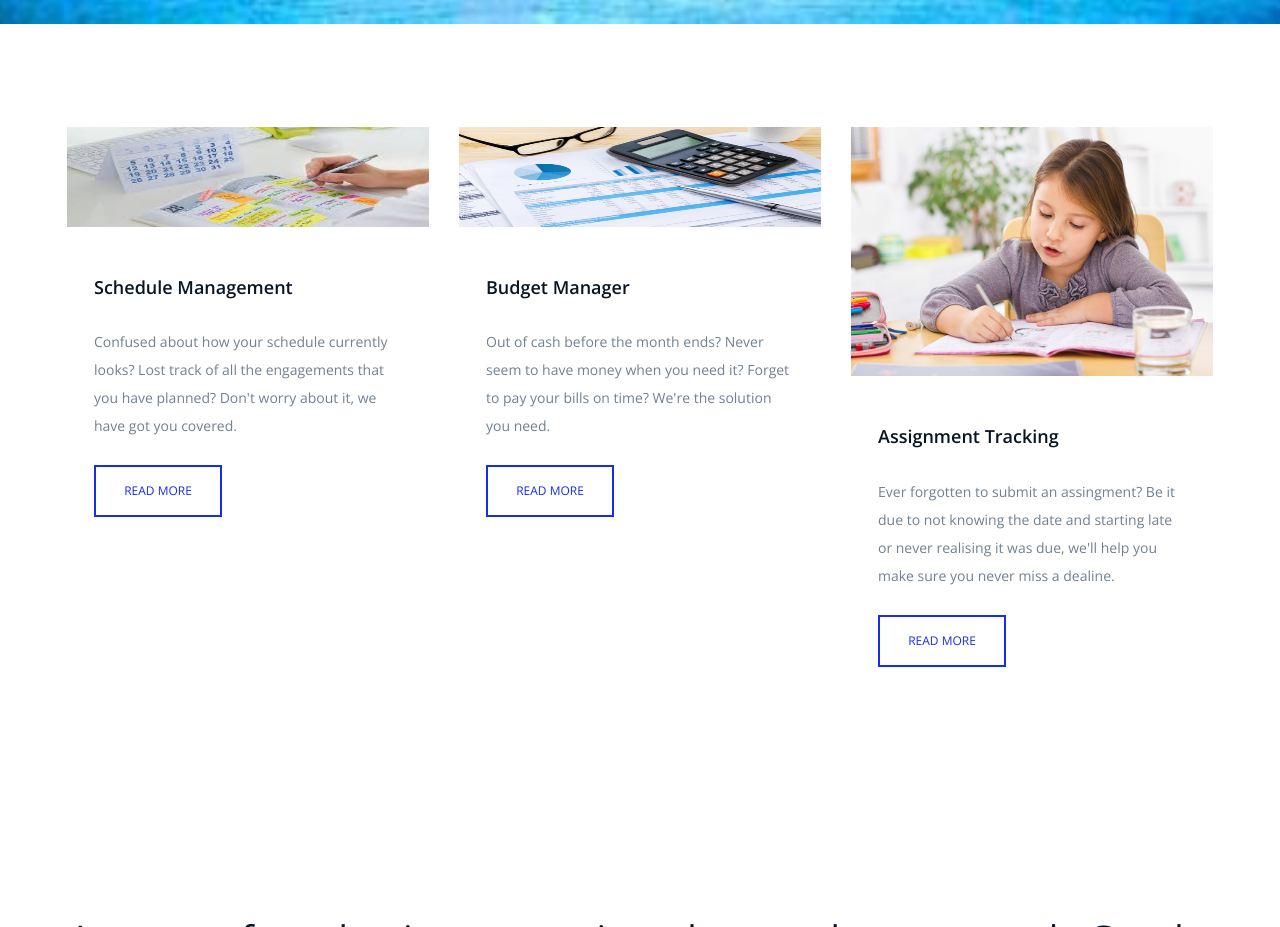
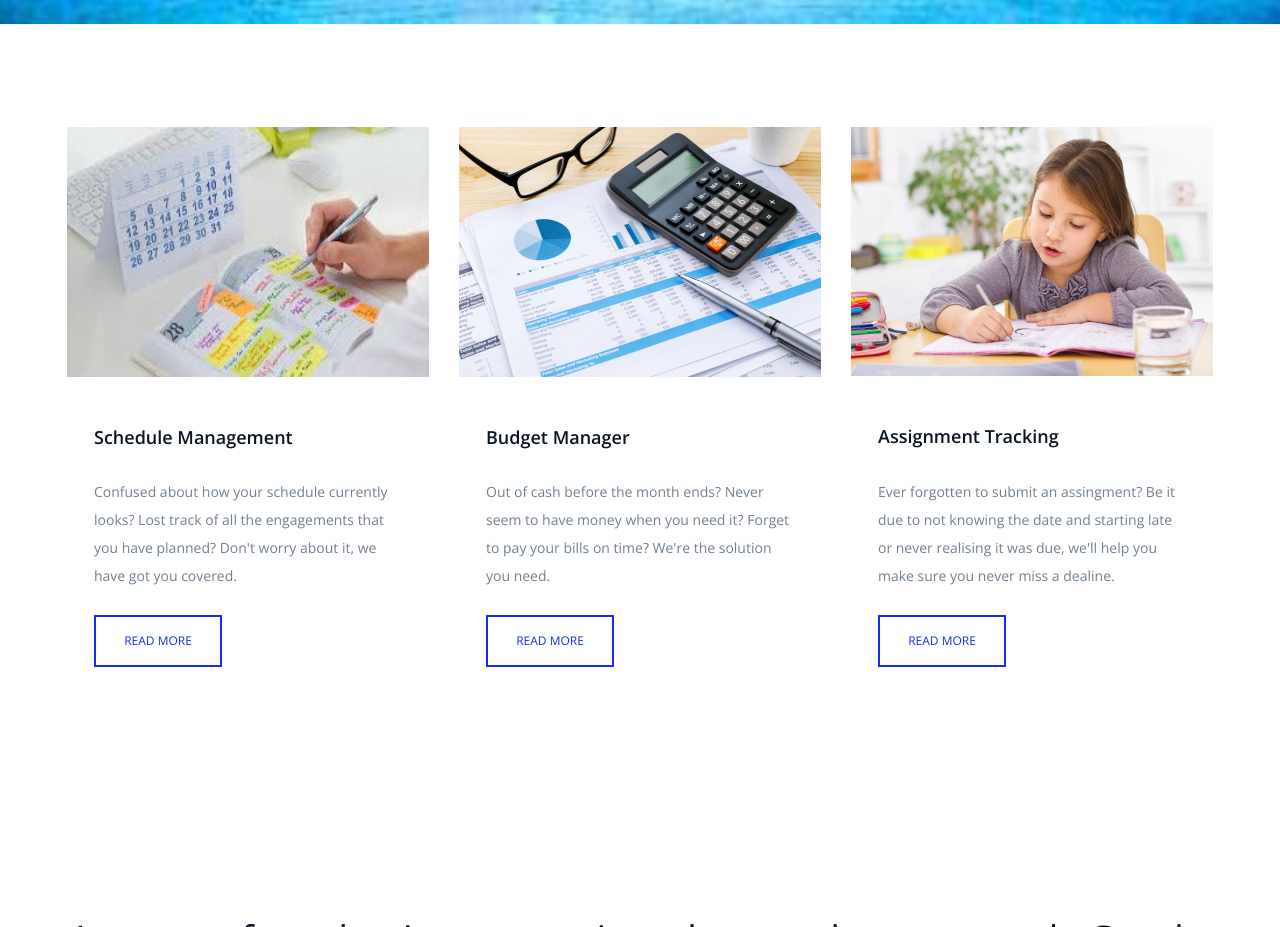
Before and after one commit to mystic-potato/AVAA, a plain HTML site: page index.html in a window 1280 px wide. Shown: the part 880-1807 px from the top of the page. Drawn offline with nearby package versions, Linux system fonts and the light colour scheme.

Commit message:
Update index.html

```diff
--- a/index.html
+++ b/index.html
@@ -159,7 +159,7 @@
 			<div class="row">
 				<div class="col-lg-4 col-md-6">
 					<div class="feature-box">
-						<img src="happysched1.jpg" alt="" style="width:250px;height:100px;">
+						<img src="happysched1.jpg" alt="" style="width:500px;height:250px;">
 						<div class="fb-text">
 							<h5>Schedule Management</h5>
 							<p>Confused about how your schedule currently looks? Lost track of all the engagements that you have planned? Don't worry about it, we have got you covered. </p>
@@ -169,7 +169,7 @@
 				</div>
 				<div class="col-lg-4 col-md-6">
 					<div class="feature-box">
-						<img src="budget.jpg" alt="" style="width:250px;height:100px;" >
+						<img src="budget.jpg" alt="" style="width:5000px;height:250px;" >
 						<div class="fb-text">
 							<h5>Budget Manager</h5>
 							<p>Out of cash before the month ends? Never seem to have money when you need it? Forget to pay your bills on time? We're the solution you need. </p>
```
